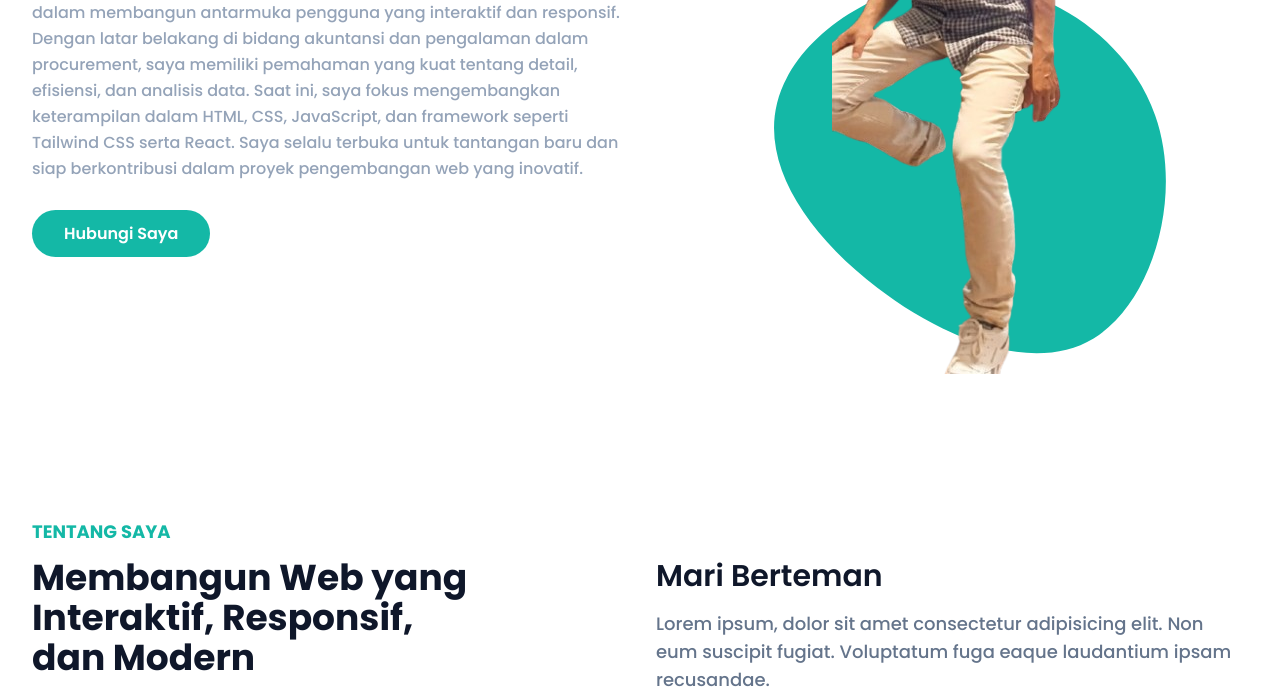
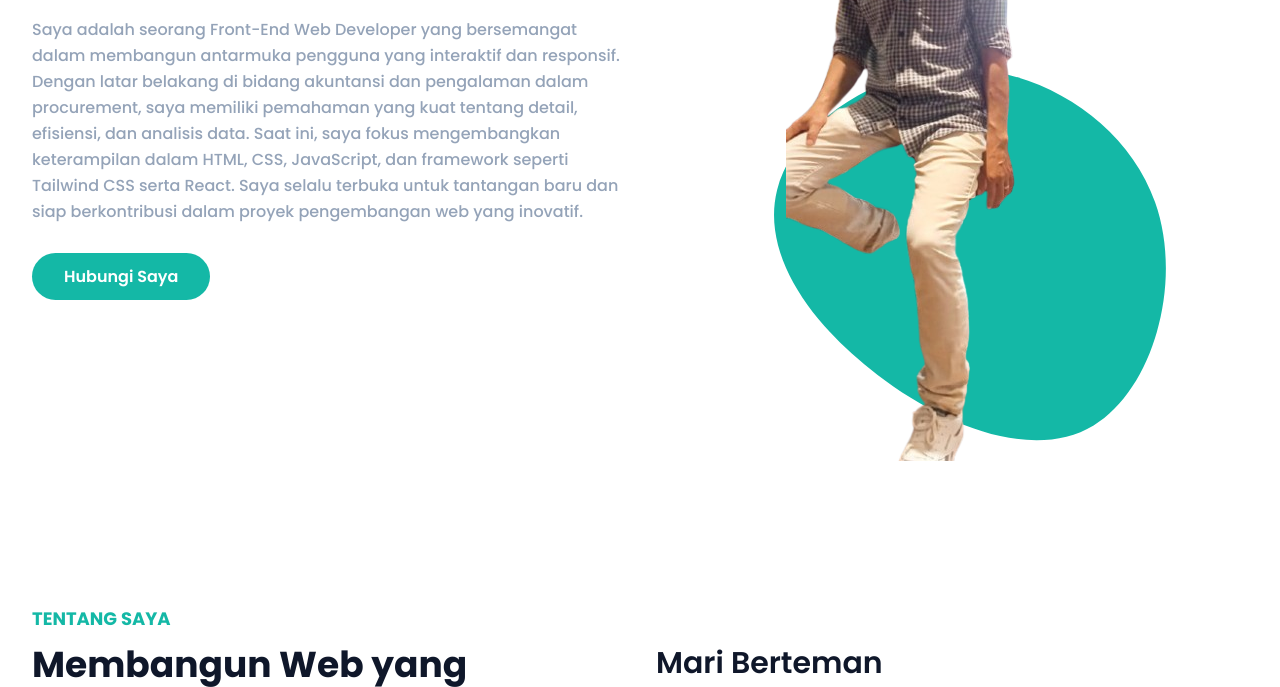
Before and after one commit to jodi1717/portofolio-tailwind, a website: page index.html in a window 1280 px wide. Shown: the part 431-1118 px from the top of the page. Drawn offline with Linux system fonts and the light colour scheme.

Commit message:
Update index.html
menggganti ke file jodi1.png

```diff
--- a/index.html
+++ b/index.html
@@ -120,7 +120,7 @@
               >Hubungi Saya</a
             >
           </div>
-          <div class="w-full self-end px-4 lg:w-1/2"><div class="relative mt-10 lg:mt-0 lg:right-0"><img src="img/jodi2.png" alt="jodi" class="max-w-full mx-auto"><span class="absolute bottom-0 -z-10 left-1/2 -translate-x-1/2 md:scale-125">
+          <div class="w-full self-end px-4 lg:w-1/2"><div class="relative mt-10 lg:mt-0 lg:right-0"><img src="img/jodi1.png" alt="jodi" class="max-w-full mx-auto"><span class="absolute bottom-0 -z-10 left-1/2 -translate-x-1/2 md:scale-125">
             <svg width="400" height="400" viewBox="0 0 200 200" xmlns="http://www.w3.org/2000/svg">
               <path fill="#14b8a6" d="M67.7,-19.6C77.2,7.2,67,42.8,47.2,54.8C27.4,66.8,-2.2,55.3,-24.9,37.9C-47.7,20.5,-63.6,-2.6,-58.3,-23.7C-53,-44.8,-26.5,-63.7,1.3,-64.2C29.1,-64.6,58.2,-46.5,67.7,-19.6Z" transform="translate(100 100) scale(1.2)" />
             </svg>
```
